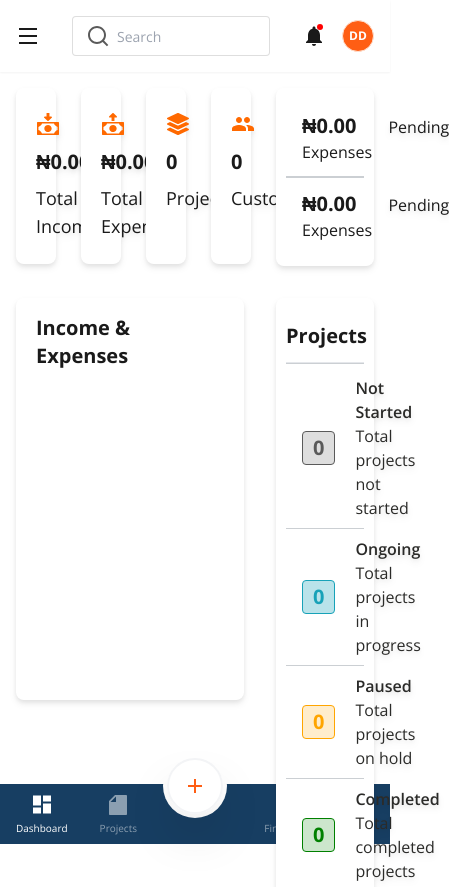
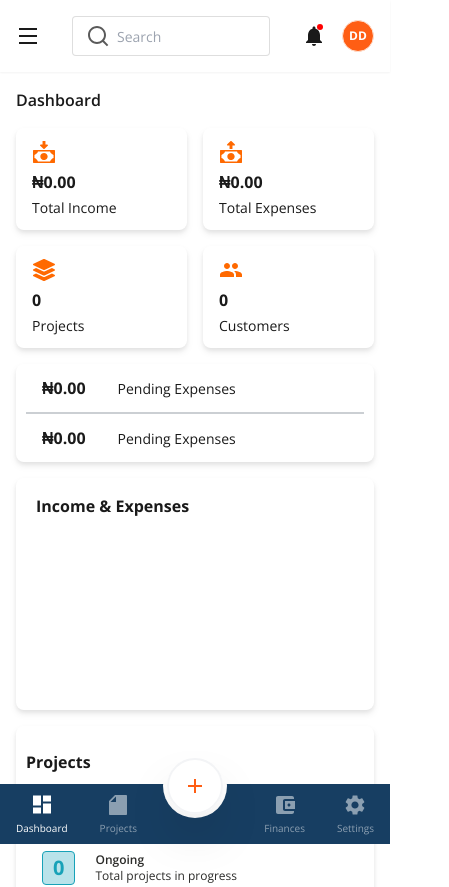
Before and after one commit to ntamiegbe/qualitrends-admin, a Next.js app: page /dashboard in a window 390 px wide. Shown: the top 887 px of the page, 449 px wide, since content can reach past the window. Built offline with nearby package versions, Linux system fonts and the light colour scheme.

Commit message:
fix: Update navigation layout, add new SVG icons, and refactor dashboard components

```diff
--- a/src/app/(main)/layout.tsx
+++ b/src/app/(main)/layout.tsx
@@ -13,7 +13,7 @@ const Layout = ({ children }: LayoutProps) => {
 			<Navigation />
 			<div className='w-full lg:ml-[278px] lg:w-[calc(100%-278px)]'>
 				<Header />
-				<main className='bg-white max-lg:container lg:w-full min-h-[calc(100vh-72px)] lg:min-h-[calc(100vh-80px)] py-4 lg:p-7 mt-[72px] lg:mt-20'>
+				<main className='bg-white max-lg:container lg:w-full min-h-[calc(100vh-72px)] lg:min-h-[calc(100vh-80px)] py-4 lg:p-7 mt-[72px] lg:mt-20 max-lg:pb-20'>
 					{children}
 				</main>
 			</div>
--- /dev/null
+++ b/src/components/dashboard/CreateCard/index.tsx
@@ -0,0 +1,36 @@
+import Icons from "@/components/icons";
+
+const CreateCard = () => {
+	const createActions = [
+		{
+			name: "Create Purchase Order",
+		},
+		{
+			name: "Create Task",
+		},
+		{
+			name: "Create New Project",
+		},
+		{
+			name: "Approve Requests",
+		},
+	];
+	return (
+		<div className='rounded-lg hidden lg:block bg-white drop-shadow-md py-5 px-8'>
+			<ul className='space-y-3'>
+				{createActions.map((action, index) => {
+					return (
+						<li key={index}>
+							<button className='px-5 py-4 w-full bg-white rounded-lg drop-shadow-md flex items-center space-x-5'>
+								<Icons.PlusIcon className='fill-[#5A5A5A]' />
+								<div className='text-[#2B2B29]'>{action.name}</div>
+							</button>
+						</li>
+					);
+				})}
+			</ul>
+		</div>
+	);
+};
+
+export default CreateCard;
--- a/src/components/dashboard/Dashboard/index.tsx
+++ b/src/components/dashboard/Dashboard/index.tsx
@@ -1,5 +1,6 @@
 "use client";
 
+import CreateCard from "../CreateCard";
 import DashboardStats from "../DashboardStats";
 import IncomeAndExpensesChart from "../IncomeAndExpensesChart";
 import Projects from "../Projects";
@@ -7,7 +8,7 @@ import SideStats from "../SideStats";
 
 const Dashboard = () => {
 	return (
-		<section className='grid grid-cols-3 gap-8'>
+		<section className='lg:grid lg:grid-cols-3 lg:gap-8 max-lg:space-y-4'>
 			<div className='col-span-2 space-y-6'>
 				<DashboardStats />
 			</div>
@@ -19,6 +20,7 @@ const Dashboard = () => {
 			</div>
 			<div className='col-span-1 space-y-6'>
 				<Projects />
+				<CreateCard />
 			</div>
 		</section>
 	);
--- a/src/components/dashboard/DashboardStats/index.tsx
+++ b/src/components/dashboard/DashboardStats/index.tsx
@@ -25,16 +25,19 @@ const DashboardStats = () => {
 		},
 	];
 	return (
-		<div className='grid grid-cols-4 gap-8'>
+		<div>
+			<h1 className='mb-4 font-semibold lg:hidden'>Dashboard</h1>
+			<div className='grid grid-cols-2 lg:grid-cols-4 gap-4 lg:gap-8'>
 				{stats.map((stat, index) => (
 					<div
 						key={index}
-					className='bg-white px-5 py-6 drop-shadow-md rounded-lg'>
+						className='bg-white px-4 lg:px-5 py-3 lg:py-6 drop-shadow-md rounded-lg'>
 						{stat.icon}
-					<p className='text-xl font-bold mt-3'>{stat.value}</p>
-					<p className='text-lg mt-2'>{stat.title}</p>
+						<p className='lg:text-xl font-bold mt-1.5 lg:mt-3'>{stat.value}</p>
+						<p className='text-sm lg:text-lg mt-1 lg:mt-2'>{stat.title}</p>
 					</div>
 				))}
+			</div>
 		</div>
 	);
 };
--- a/src/components/dashboard/IncomeAndExpensesChart/index.tsx
+++ b/src/components/dashboard/IncomeAndExpensesChart/index.tsx
@@ -1,7 +1,7 @@
 const IncomeAndExpensesChart = () => {
 	return (
-		<div className='bg-white drop-shadow-md rounded-lg h-[402px] px-5 py-4'>
-			<h2 className='text-xl font-bold'>Income & Expenses</h2>
+		<div className='bg-white drop-shadow-md rounded-lg h-[232px] lg:h-[402px] px-5 py-4'>
+			<h2 className='lg:text-xl font-bold'>Income & Expenses</h2>
 		</div>
 	);
 };
--- a/src/components/dashboard/Projects/index.tsx
+++ b/src/components/dashboard/Projects/index.tsx
@@ -30,7 +30,7 @@ const Projects = () => {
 
 	return (
 		<div className='px-2.5 py-6 bg-white drop-shadow-md rounded-lg'>
-			<h2 className='text-xl font-bold'>Projects</h2>
+			<h2 className='lg:text-xl font-bold'>Projects</h2>
 			<hr className='h-[1.5px] bg-[#CBCFD3] mt-3 mb-1' />
 			<ul>
 				{projectStats.map((project, index) => (
@@ -44,7 +44,7 @@ const Projects = () => {
 							)}>
 							{project.count}
 						</div>
-						<div className='text-[#2B2B29] '>
+						<div className='max-lg:text-xs text-[#2B2B29] '>
 							<div className='font-semibold'>{project.title}</div>
 							<div>{project.desc}</div>
 						</div>
--- a/src/components/dashboard/SideStats/index.tsx
+++ b/src/components/dashboard/SideStats/index.tsx
@@ -2,15 +2,15 @@ import { formatAmount } from "@/lib/utils";
 
 const SideStats = () => {
 	return (
-		<div className='px-2.5 py-6 bg-white drop-shadow-md rounded-lg h-full'>
+		<div className='px-2.5 py-3 lg:py-6 bg-white drop-shadow-md rounded-lg h-full'>
 			<div className='space-x-8 px-4'>
-				<span className='text-xl font-bold'>{formatAmount(0, "NGN")}</span>
-				<span>Pending Expenses</span>
+				<span className='lg:text-xl font-bold'>{formatAmount(0, "NGN")}</span>
+				<span className='max-lg:text-sm'>Pending Expenses</span>
 			</div>
 			<hr className='border border-b border-[#CBCFD3] my-3' />
 			<div className='space-x-8 px-4'>
-				<span className='text-xl font-bold'>{formatAmount(0, "NGN")}</span>
-				<span>Pending Expenses</span>
+				<span className='lg:text-xl font-bold'>{formatAmount(0, "NGN")}</span>
+				<span className='max-lg:text-sm'>Pending Expenses</span>
 			</div>
 		</div>
 	);
--- a/src/components/layout/Header/index.tsx
+++ b/src/components/layout/Header/index.tsx
@@ -17,7 +17,7 @@ const Header = () => {
 	} = methods;
 
 	return (
-		<header className='max-lg:container lg:px-8 py-4 w-full fixed top-0 right-0 lg:w-[calc(100%-278px)] shadow-sm'>
+		<header className='max-lg:container bg-white lg:px-8 py-4 w-full fixed z-50 top-0 right-0 lg:w-[calc(100%-278px)] shadow-sm'>
 			<div className='flex items-center justify-between space-x-8 lg:space-x-6'>
 				<div className='lg:hidden'>
 					<Icons.MenuIcon />
@@ -42,7 +42,7 @@ const Header = () => {
 
 				<div className='flex items-center space-x-4 lg:space-x-6'>
 					<button className='hidden lg:flex justify-center items-center p-4 rounded border border-primary'>
-						<Icons.PlusIcon />
+						<Icons.PlusIcon className='fill-primary' />
 					</button>
 					<div className='hidden lg:block w-[1px] h-10 bg-[#CBCFD3]' />
 					<button className='flex max-lg:!ml-0 justify-center items-center '>
--- a/src/components/layout/Navigation/index.tsx
+++ b/src/components/layout/Navigation/index.tsx
@@ -155,7 +155,7 @@ const Navigation = () => {
 				</div>
 			</nav>
 			<div className='relative'>
-				<nav className='lg:hidden bg-[#173E62] w-screen fixed bottom-0 left-0 right-0'>
+				<nav className='lg:hidden bg-[#173E62] w-screen fixed z-50 bottom-0 left-0 right-0'>
 					<div className='flex items-center space-x-8 justify-between py-2'>
 						<ul className='flex items-center'>
 							{mobileLinks.slice(0, 2).map((link) => {
@@ -170,7 +170,7 @@ const Navigation = () => {
 					</div>
 					<div className='flex justify-center items-center absolute -top-1/2 left-1/2 transform -translate-x-1/2 size-16 rounded-full bg-white'>
 						<div className='flex justify-center items-center shadow-2xl border-2 border-gray-100 size-14 rounded-full'>
-							<Icons.PlusIcon />
+							<Icons.PlusIcon className='fill-primary' />
 						</div>
 					</div>
 				</nav>
```
Also changed, not shown: public/assets/icons/plus.svg. Lines whose indentation alone changed are shown as unchanged.
